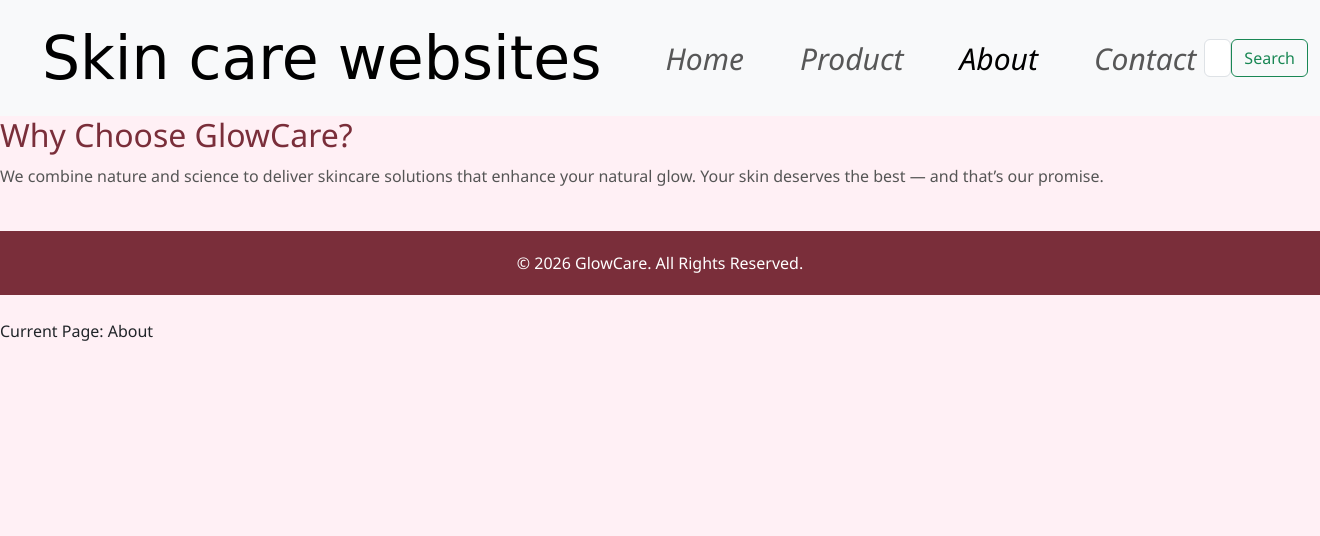
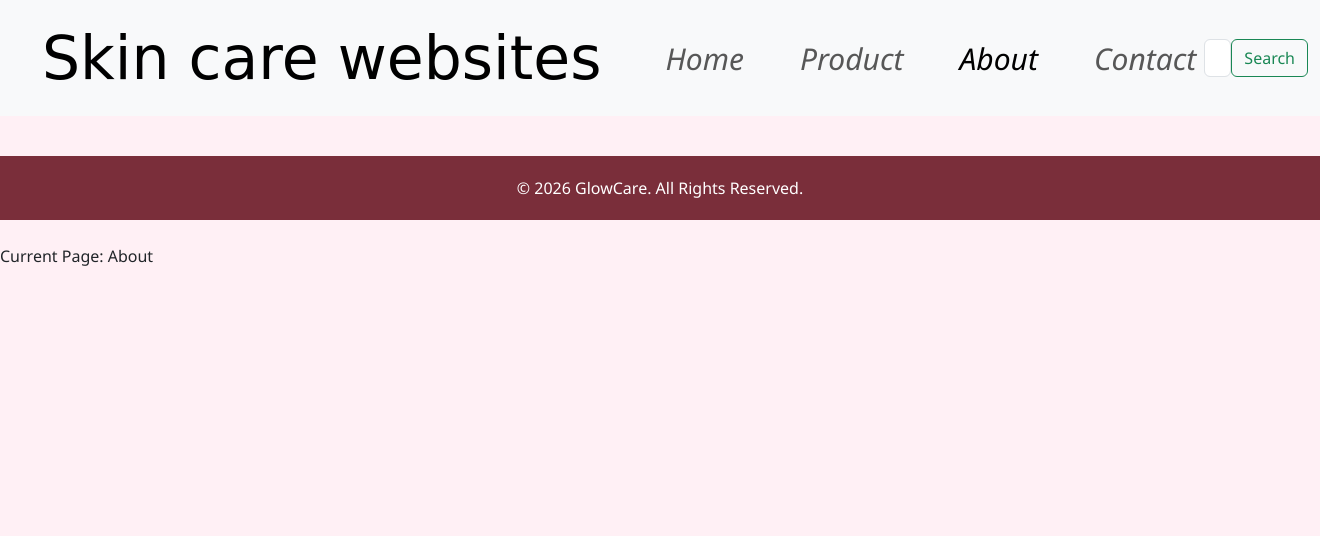
Before and after one commit to Harish6578/Django-B-shop, a Django app: page /about/ in a window 1320 px wide. Shown: the top 536 px of the page. Run offline with Django 5.2, Linux system fonts and the light colour scheme.

Commit message:
Upadate files

```diff
--- a/templates/mainapp/about.html
+++ b/templates/mainapp/about.html
@@ -53,13 +53,13 @@ Home
             skincare products that truly work — without harmful chemicals.
         </p> -->
 
-        <h2 style="color:#7a2e3a;">Why Choose GlowCare?</h2>
+        <!-- <h2 style="color:#7a2e3a;">Why Choose GlowCare?</h2>
         <p style="color:#555; line-height:1.8;">
             We combine nature and science to deliver skincare solutions that enhance
             your natural glow. Your skin deserves the best — and that’s our promise.
         </p>
 
-    </div>
+    </div> -->
 
     <!-- Footer -->
     <div style="background:#7a2e3a; color:#fff; text-align:center; padding:20px; margin-top:40px;">
```
